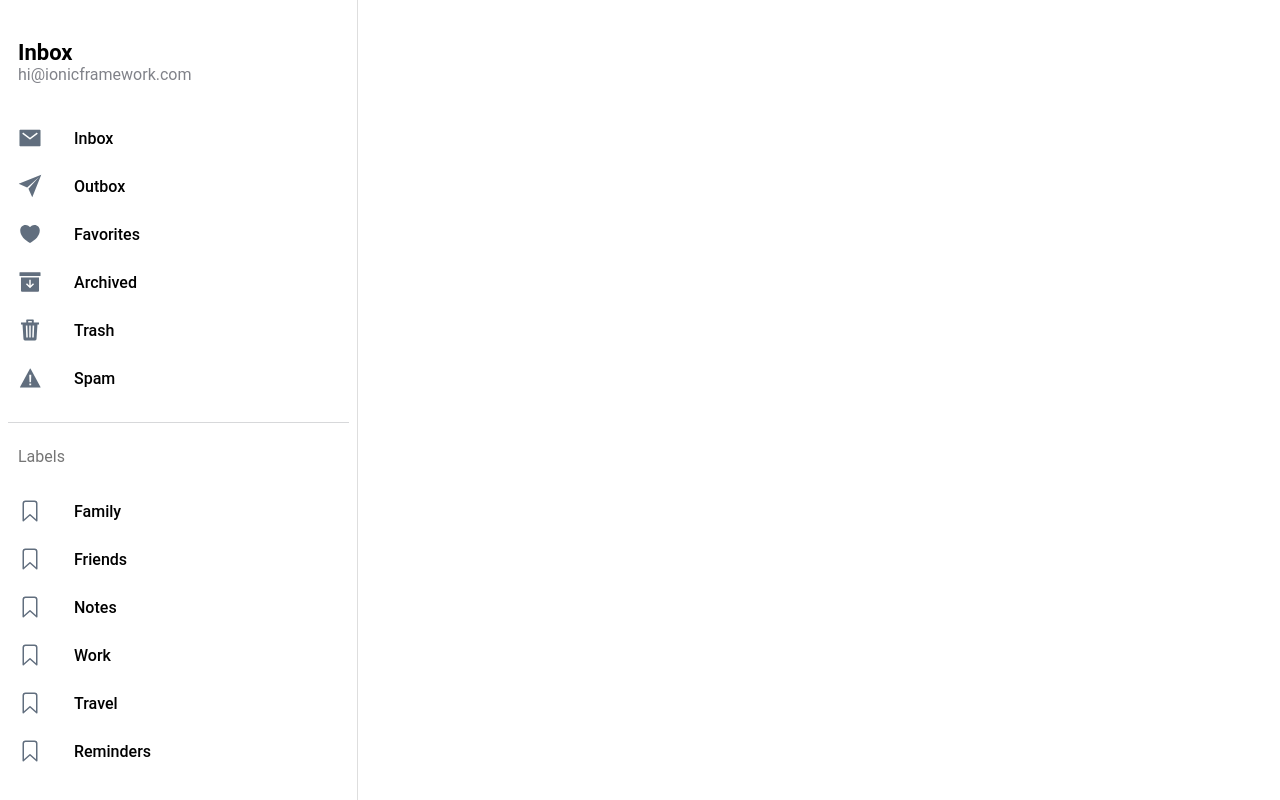
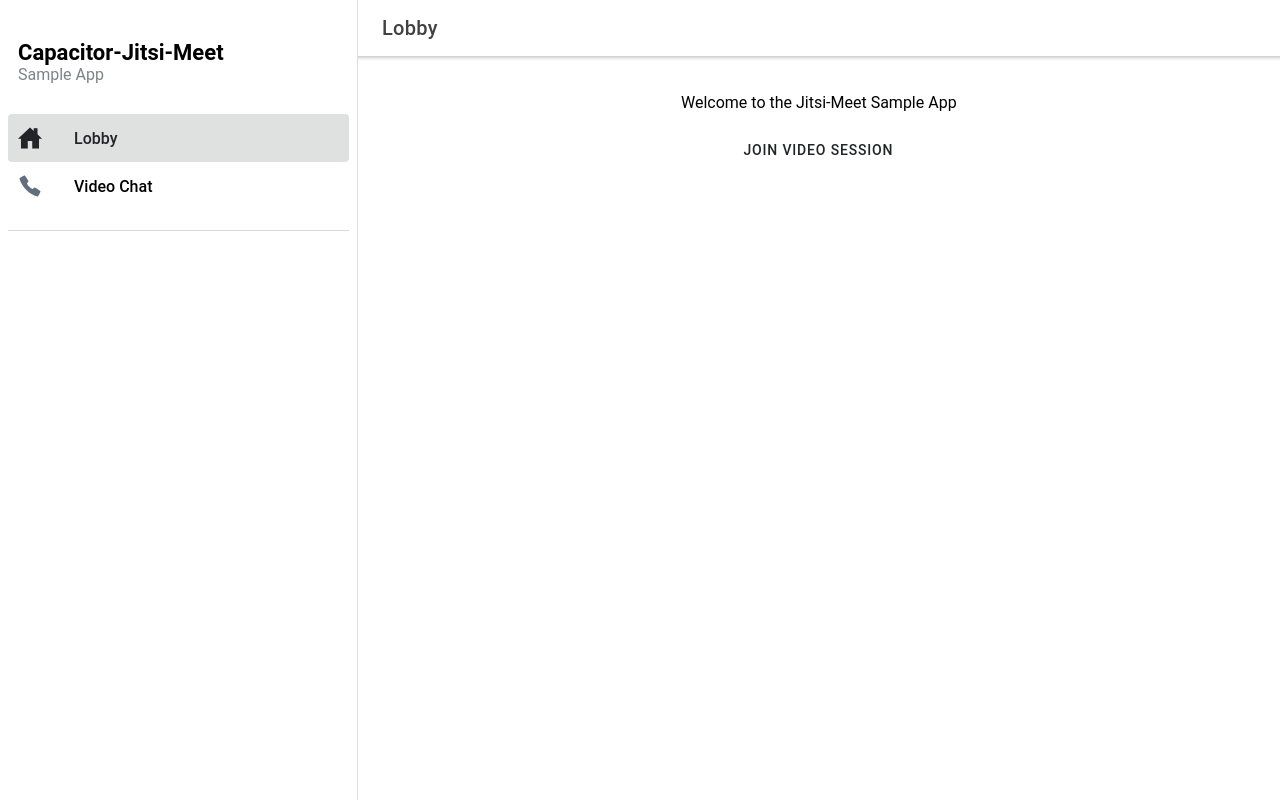
Before and after one commit to calvinckho/react-capacitor-jitsi-meet-sample, a React (Create React App) app: page /Lobby in a window 1280 px wide. Built offline with nearby package versions, Linux system fonts and the light colour scheme.

Commit message:
add README.md

```diff
--- a/capacitor.config.json
+++ b/capacitor.config.json
@@ -1,5 +1,5 @@
 {
-	"appId": "io.ionic.starter",
+	"appId": "jitsi-meet-demo",
 	"appName": "React-Capacitor-Jitsi-Meet-Sample",
 	"webDir": "build",
 	"bundledWebRuntime": false
--- a/src/App.tsx
+++ b/src/App.tsx
@@ -2,7 +2,8 @@
 import { IonReactRouter } from '@ionic/react-router';
 import { Redirect, Route } from 'react-router-dom';
 import Menu from './components/Menu';
-import Page from './pages/Page';
+import VideoContainer from './components/VideoContainer';
+import LobbyContainer from "./components/LobbyContainer";
 
 /* Core CSS required for Ionic components to work properly */
 import '@ionic/react/css/core.css';
@@ -22,6 +23,7 @@
 
 /* Theme variables */
 import './theme/variables.css';
+import {useEffect} from "react";
 
 setupIonicReact();
 
@@ -33,10 +35,13 @@
           <Menu />
           <IonRouterOutlet id="main">
             <Route path="/" exact={true}>
-              <Redirect to="/page/Inbox" />
+              <Redirect to="/Lobby" />
             </Route>
-            <Route path="/page/:name" exact={true}>
-              <Page />
+            <Route path="/Lobby" exact={true}>
+              <LobbyContainer />
+            </Route>
+            <Route path="/Video" exact={true}>
+              <VideoContainer />
             </Route>
           </IonRouterOutlet>
         </IonSplitPane>
--- a/src/components/ExploreContainer.tsx
+++ /dev/null
@@ -1,16 +0,0 @@
-import './ExploreContainer.css';
-
-interface ContainerProps {
-  name: string;
-}
-
-const ExploreContainer: React.FC<ContainerProps> = ({ name }) => {
-  return (
-    <div className="container">
-      <strong>{name}</strong>
-      <p>Explore <a target="_blank" rel="noopener noreferrer" href="https://ionicframework.com/docs/components">UI Components</a></p>
-    </div>
-  );
-};
-
-export default ExploreContainer;
--- /dev/null
+++ b/src/components/LobbyContainer.css
@@ -0,0 +1,28 @@
+.container {
+    text-align: center;
+    position: absolute;
+    left: 0;
+    right: 0;
+    top: 50%;
+    transform: translateY(-50%);
+}
+
+.container strong {
+    font-size: 20px;
+    line-height: 26px;
+}
+
+.container p {
+    font-size: 16px;
+    line-height: 22px;
+    color: #8c8c8c;
+    margin: 0;
+}
+
+.container a {
+    text-decoration: none;
+}
+
+.container full-height {
+    height: 100%;
+}
--- /dev/null
+++ b/src/components/LobbyContainer.tsx
@@ -0,0 +1,53 @@
+import {
+    IonPage,
+    IonContent,
+    IonButton,
+    IonButtons,
+    IonGrid,
+    IonHeader,
+    IonLabel,
+    IonList,
+    IonMenuButton,
+    IonRow, IonTitle,
+    IonToolbar
+} from "@ionic/react";
+import React from "react";
+
+import './LobbyContainer.css';
+
+const LobbyContainer: React.FC = () => {
+    return (
+        <IonPage>
+            <IonHeader>
+                <IonToolbar>
+                    <IonButtons slot="start">
+                        <IonMenuButton />
+                    </IonButtons>
+                    <IonTitle>Lobby</IonTitle>
+                </IonToolbar>
+            </IonHeader>
+
+            <IonContent fullscreen>
+                <div className="full-height">
+                    <IonGrid className="full-height">
+                        <IonRow className="full-height ion-justify-content-center ion-align-items-center">
+                            <IonList class="ion-padding">
+                                <IonRow class="ion-justify-content-center ion-margin">
+                                    <IonLabel>Welcome to the Jitsi-Meet Sample App</IonLabel>
+                                </IonRow>
+                                <IonRow class="ion-justify-content-center">
+                                    <IonButton fill="clear" routerLink="/Video">Join Video Session</IonButton>
+                                </IonRow>
+                                {/*<IonRow class="ion-justify-content-center">
+                                    <IonButton fill="clear">Go to Home</IonButton>
+                                </IonRow>*/}
+                            </IonList>
+                        </IonRow>
+                    </IonGrid>
+                </div>
+            </IonContent>
+        </IonPage>
+    );
+};
+
+export default LobbyContainer;
--- a/src/components/Menu.tsx
+++ b/src/components/Menu.tsx
@@ -11,7 +11,22 @@
 } from '@ionic/react';
 
 import { useLocation } from 'react-router-dom';
-import { archiveOutline, archiveSharp, bookmarkOutline, heartOutline, heartSharp, mailOutline, mailSharp, paperPlaneOutline, paperPlaneSharp, trashOutline, trashSharp, warningOutline, warningSharp } from 'ionicons/icons';
+import {
+  archiveOutline,
+  archiveSharp,
+  bookmarkOutline,
+  callOutline, callSharp,
+  heartOutline,
+  heartSharp, homeOutline, homeSharp,
+  mailOutline,
+  mailSharp,
+  paperPlaneOutline,
+  paperPlaneSharp,
+  trashOutline,
+  trashSharp,
+  warningOutline,
+  warningSharp
+} from 'ionicons/icons';
 import './Menu.css';
 
 interface AppPage {
@@ -23,44 +38,20 @@
 
 const appPages: AppPage[] = [
   {
-    title: 'Inbox',
-    url: '/page/Inbox',
-    iosIcon: mailOutline,
-    mdIcon: mailSharp
+    title: 'Lobby',
+    url: '/Lobby',
+    iosIcon: homeOutline,
+    mdIcon: homeSharp
   },
   {
-    title: 'Outbox',
-    url: '/page/Outbox',
-    iosIcon: paperPlaneOutline,
-    mdIcon: paperPlaneSharp
-  },
-  {
-    title: 'Favorites',
-    url: '/page/Favorites',
-    iosIcon: heartOutline,
-    mdIcon: heartSharp
-  },
-  {
-    title: 'Archived',
-    url: '/page/Archived',
-    iosIcon: archiveOutline,
-    mdIcon: archiveSharp
-  },
-  {
-    title: 'Trash',
-    url: '/page/Trash',
-    iosIcon: trashOutline,
-    mdIcon: trashSharp
-  },
-  {
-    title: 'Spam',
-    url: '/page/Spam',
-    iosIcon: warningOutline,
-    mdIcon: warningSharp
+    title: 'Video Chat',
+    url: '/Video',
+    iosIcon: callOutline,
+    mdIcon: callSharp
   }
 ];
 
-const labels = ['Family', 'Friends', 'Notes', 'Work', 'Travel', 'Reminders'];
+const labels = ['Friends'];
 
 const Menu: React.FC = () => {
   const location = useLocation();
@@ -69,8 +60,8 @@
     <IonMenu contentId="main" type="overlay">
       <IonContent>
         <IonList id="inbox-list">
-          <IonListHeader>Inbox</IonListHeader>
-          <IonNote>hi@ionicframework.com</IonNote>
+          <IonListHeader>Capacitor-Jitsi-Meet</IonListHeader>
+          <IonNote>Sample App</IonNote>
           {appPages.map((appPage, index) => {
             return (
               <IonMenuToggle key={index} autoHide={false}>
@@ -82,16 +73,6 @@
             );
           })}
         </IonList>
-
-        <IonList id="labels-list">
-          <IonListHeader>Labels</IonListHeader>
-          {labels.map((label, index) => (
-            <IonItem lines="none" key={index}>
-              <IonIcon slot="start" icon={bookmarkOutline} />
-              <IonLabel>{label}</IonLabel>
-            </IonItem>
-          ))}
-        </IonList>
       </IonContent>
     </IonMenu>
   );
--- a/src/components/ExploreContainer.css
+++ b/src/components/VideoContainer.css
@@ -22,3 +22,7 @@
 .container a {
   text-decoration: none;
 }
+
+.container full-height {
+  height: 100%;
+}
--- /dev/null
+++ b/src/components/VideoContainer.jsx
@@ -0,0 +1,93 @@
+import React from "react";
+import { IonButton, IonGrid, IonRow, IonList, IonLabel, isPlatform } from '@ionic/react';
+import {Jitsi} from "capacitor-jitsi-meet";
+import { useHistory } from "react-router-dom";
+
+const VideoContainer = () => {
+    const jitsiContainerId = "jitsi-container-id";
+    const [jitsi, setJitsi] = React.useState({});
+    const history = useHistory();
+
+    const loadJitsiScript = () => {
+        let resolveLoadJitsiScriptPromise = null;
+
+        const loadJitsiScriptPromise = new Promise(resolve => {
+            resolveLoadJitsiScriptPromise = resolve;
+        });
+
+        const script = document.createElement("script");
+        script.src = "https://meet.jit.si/external_api.js";
+        script.async = true;
+        script.onload = () => resolveLoadJitsiScriptPromise(true);
+        document.body.appendChild(script);
+
+        return loadJitsiScriptPromise;
+    };
+
+    const initialiseJitsi = async () => {
+        if (!window.JitsiMeetExternalAPI) {
+            await loadJitsiScript();
+        }
+
+        if (isPlatform('cordova')) { // native device, open jitsi capacitor plugin
+            await Jitsi.joinConference({
+                roomName: 'testing-1235524',
+                url: 'https://meet.jit.si',
+                token: '',
+                channelLastN: '10',
+                displayName: 'Tom Chen',
+                email: '',
+                avatarURL: '',
+                startWithAudioMuted: false,
+                startWithVideoMuted: false,
+                chatEnabled: false,
+                inviteEnabled: false,
+                callIntegrationEnabled: true
+            });
+            window.addEventListener('onConferenceLeft', onJitsiUnloaded);
+        } else {
+            const _jitsi = new window.JitsiMeetExternalAPI("meet.jit.si", {
+                parentNode: document.getElementById(jitsiContainerId)
+            });
+            setJitsi(_jitsi);
+        }
+    };
+
+    const onJitsiUnloaded = async () => {
+        if (isPlatform('cordova')) {
+            window.removeEventListener('onConferenceLeft', onJitsiUnloaded);
+        }
+
+        history.push("/Lobby");
+    }
+
+    React.useEffect(() => {
+        initialiseJitsi();
+
+        return () => jitsi?.dispose?.();
+    }, []);
+
+    if (isPlatform('cordova')) { // native device, open jitsi capacitor plugin
+        return <div className="full-height">
+            <IonGrid className="full-height">
+                <IonRow className="full-height ion-justify-content-center ion-align-items-center">
+                    <IonList class="ion-padding">
+                        <IonRow class="ion-justify-content-center ion-margin">
+                            <IonLabel>Your Have Left the Video Session</IonLabel>
+                        </IonRow>
+                        <IonRow class="ion-justify-content-center">
+                            <IonButton fill="clear" onClick={initialiseJitsi}>Rejoin Video Session</IonButton>
+                        </IonRow>
+                        <IonRow class="ion-justify-content-center">
+                            <IonButton fill="clear" routerLink="/Lobby">Go to Home</IonButton>
+                        </IonRow>
+                    </IonList>
+                </IonRow>
+            </IonGrid>
+        </div>
+    } else {
+        return <div id={jitsiContainerId} style={{ height: 720, width: "100%" }} />;
+    }
+};
+
+export default VideoContainer;
--- a/src/pages/Page.tsx
+++ b/src/pages/Page.tsx
@@ -1,6 +1,6 @@
 import { IonButtons, IonContent, IonHeader, IonMenuButton, IonPage, IonTitle, IonToolbar } from '@ionic/react';
 import { useParams } from 'react-router';
-import ExploreContainer from '../components/ExploreContainer';
+import VideoContainer from '../components/VideoContainer';
 import './Page.css';
 
 const Page: React.FC = () => {
@@ -24,7 +24,7 @@
             <IonTitle size="large">{name}</IonTitle>
           </IonToolbar>
         </IonHeader>
-        <ExploreContainer name={name} />
+        <VideoContainer/>
       </IonContent>
     </IonPage>
   );
```
Also changed, not shown: package.json (+5 -2 lines), 16 other files (tests, documents, lock files or other folders).
